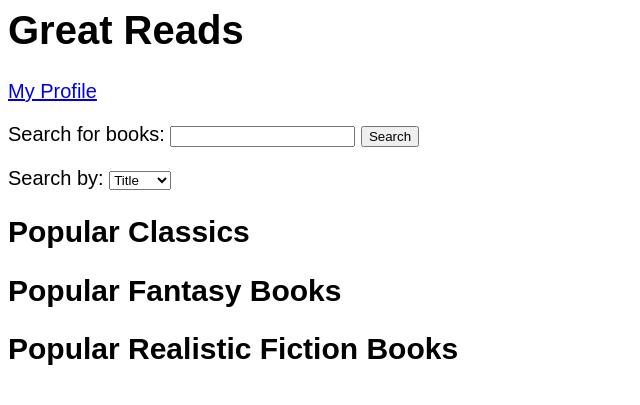
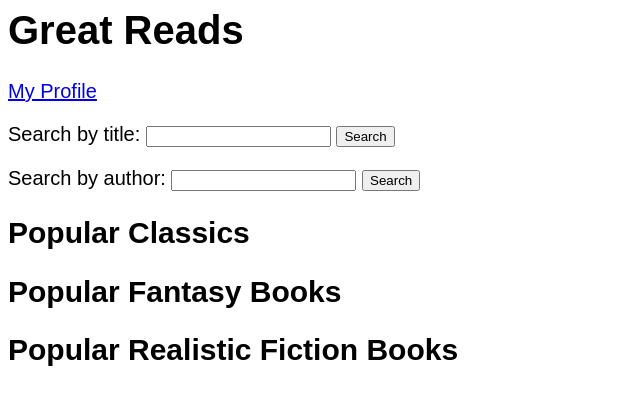
Before and after one commit to lindat03/book-tracker-app, a Flask app: template templates/index.html in a window 1280 px wide. Shown: the top 405 px of the page, without its empty margins (0-640 px from the left). Run offline with Flask 3, Linux system fonts and the light colour scheme; the template is opened without the code that fills it, so the values that code supplies are empty; parts of the project's set-up code (start-up, migrations or seed data) failed here and were passed over.

Commit message:
changed index.html to try to get search to work

```diff
--- a/templates/index.html
+++ b/templates/index.html
@@ -5,6 +5,13 @@
       font-family: arial;
     }
   </style>
+
+  <script>
+    document.getElementById("title_search").onclick = function() {
+      title = document.getElementById("title").value
+      location.href = "/search/title/" + title
+    }
+  </script>
 
   <body>
     <div class="header-div">
@@ -14,13 +21,12 @@
     <div class="search-bar-div">
       <form action="/search">
         <p>
-          Search for books: <input type="text" name="name" />
+          Search by title: <input type="text" name="name" id="title"/>
+          <button id="title_search">Search</button>
+        </p>
+        <p>
+          Search by author: <input type="text" name="name" />
           <input type="submit" value="Search" />
-        </p>
-        <p>Search by: <select name="searchby">
-          <option value="title">Title</option>
-          <option value="author">Author</option>
-          </select>
         </p>
       </form>
     </div>
```
